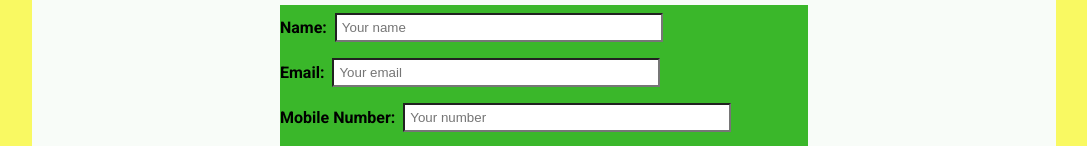
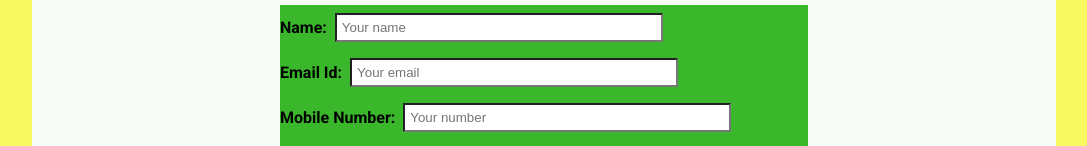
Before and after one commit to dsc-jiit-128/Hacktober_Website_22, a plain HTML site: page index.html in a window 1280 px wide. Shown: the part 3191-3337 px from the top of the page, without its empty margins (96-1183 px from the left). Drawn offline with nearby package versions, Linux system fonts and the light colour scheme; a web font is replaced by a local one.

Commit message:
text changed

```diff
--- a/index.html
+++ b/index.html
@@ -159,7 +159,7 @@
                             <input type="text" required placeholder="Your name">
                         </div>
                         <div class="parts">
-                            <label>Email: </label>
+                            <label>Email Id: </label>
                             <input type="email" required placeholder="Your email">
 
                         </div>
```
